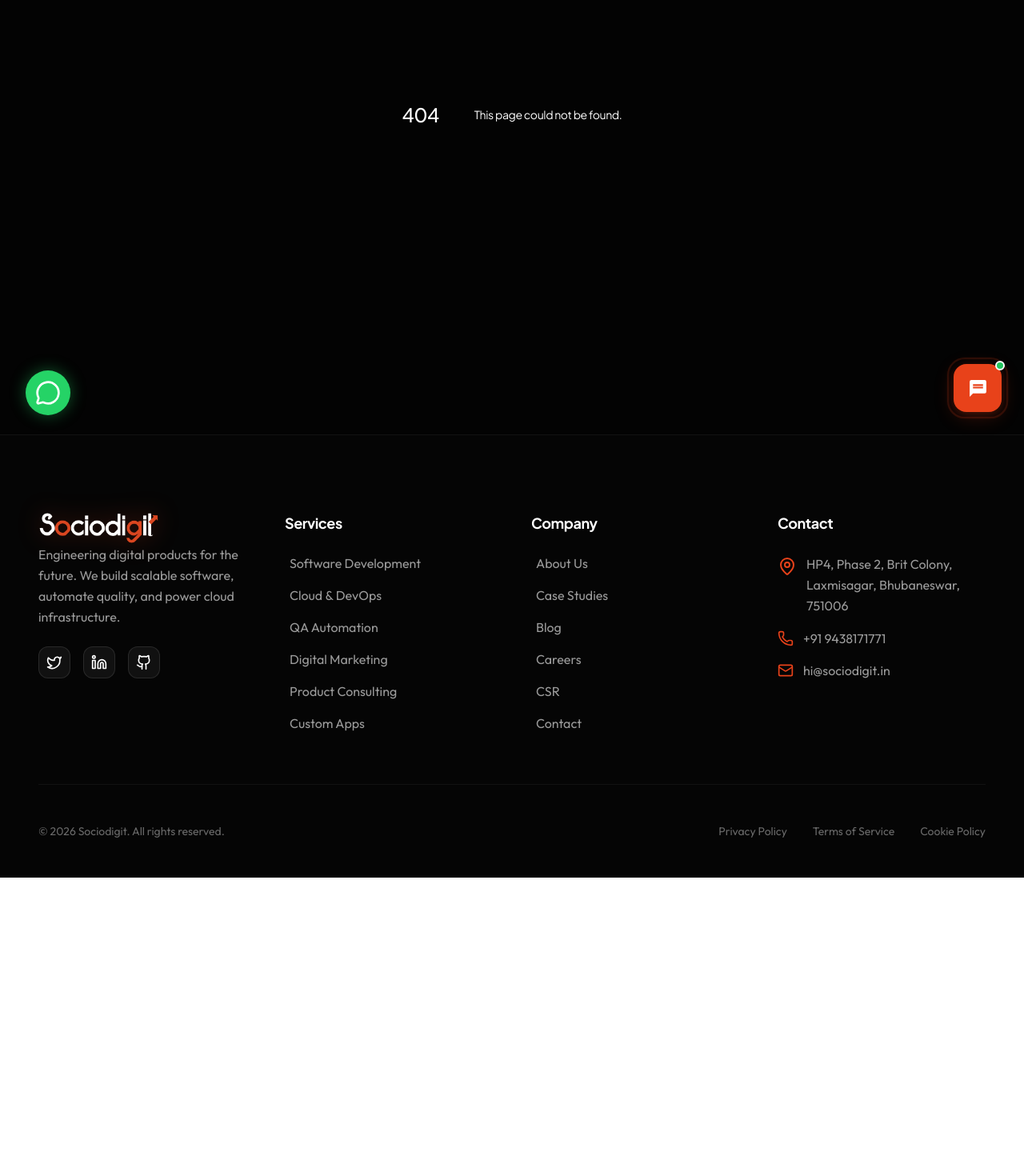
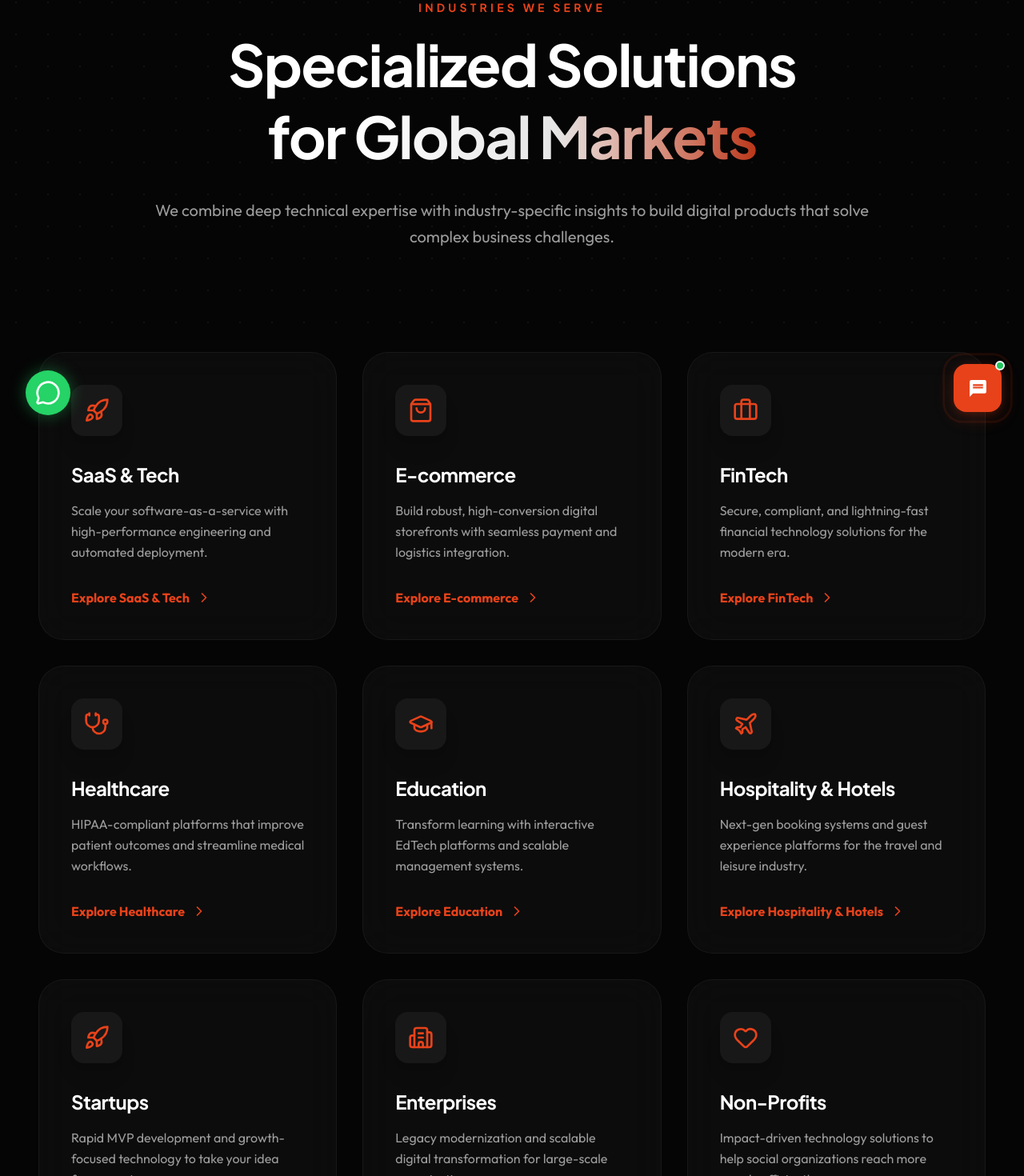
Before and after one commit to asim66/sociodigit, a Next.js app: page /industries in a window 1280 px wide. Before the commit this address had no page. Shown: the part 257-1727 px from the top of the page at 80% size. Before the commit the page ends 1354 px from the top, so only its background shows below. Built offline with nearby package versions, Linux system fonts and the light colour scheme.

Commit message:
feat: add industries showcase page with category grid and interactive cards

```diff
--- /dev/null
+++ b/src/app/industries/page.tsx
@@ -0,0 +1,176 @@
+// @ts-nocheck
+"use client";
+
+import React from 'react';
+import { motion } from 'motion/react';
+import {
+  ShoppingBag,
+  Stethoscope,
+  GraduationCap,
+  Building2,
+  Plane,
+  Briefcase,
+  Rocket,
+  Globe,
+  Heart,
+  ChevronRight,
+  ArrowRight
+} from 'lucide-react';
+import Link from 'next/link';
+
+const industries = [
+  {
+    title: "SaaS & Tech",
+    slug: "saas",
+    icon: <Rocket className="w-8 h-8" />,
+    description: "Scale your software-as-a-service with high-performance engineering and automated deployment.",
+    color: "from-blue-500/20 to-cyan-500/20"
+  },
+  {
+    title: "E-commerce",
+    slug: "ecommerce",
+    icon: <ShoppingBag className="w-8 h-8" />,
+    description: "Build robust, high-conversion digital storefronts with seamless payment and logistics integration.",
+    color: "from-orange-500/20 to-red-500/20"
+  },
+  {
+    title: "FinTech",
+    slug: "fintech",
+    icon: <Briefcase className="w-8 h-8" />,
+    description: "Secure, compliant, and lightning-fast financial technology solutions for the modern era.",
+    color: "from-emerald-500/20 to-teal-500/20"
+  },
+  {
+    title: "Healthcare",
+    slug: "healthcare",
+    icon: <Stethoscope className="w-8 h-8" />,
+    description: "HIPAA-compliant platforms that improve patient outcomes and streamline medical workflows.",
+    color: "from-rose-500/20 to-pink-500/20"
+  },
+  {
+    title: "Education",
+    slug: "education",
+    icon: <GraduationCap className="w-8 h-8" />,
+    description: "Transform learning with interactive EdTech platforms and scalable management systems.",
+    color: "from-violet-500/20 to-purple-500/20"
+  },
+  {
+    title: "Hospitality & Hotels",
+    slug: "hospitality-hotels",
+    icon: <Plane className="w-8 h-8" />,
+    description: "Next-gen booking systems and guest experience platforms for the travel and leisure industry.",
+    color: "from-amber-500/20 to-yellow-500/20"
+  },
+  {
+    title: "Startups",
+    slug: "startups",
+    icon: <Rocket className="w-8 h-8" />,
+    description: "Rapid MVP development and growth-focused technology to take your idea from zero to one.",
+    color: "from-cyan-500/20 to-blue-500/20"
+  },
+  {
+    title: "Enterprises",
+    slug: "enterprises",
+    icon: <Building2 className="w-8 h-8" />,
+    description: "Legacy modernization and scalable digital transformation for large-scale organizations.",
+    color: "from-slate-500/20 to-gray-500/20"
+  },
+  {
+    title: "Non-Profits",
+    slug: "non-profits",
+    icon: <Heart className="w-8 h-8" />,
+    description: "Impact-driven technology solutions to help social organizations reach more people efficiently.",
+    color: "from-red-500/20 to-rose-500/20"
+  }
+];
+
+export default function IndustriesPage() {
+  return (
+    <div className="min-h-screen bg-space-blue">
+      {/* Hero Section */}
+      <section className="relative pt-48 pb-20 lg:pt-64 lg:pb-32 grid-bg">
+        <div className="absolute top-0 left-1/2 -translate-x-1/2 w-full h-full -z-10 overflow-hidden">
+          <div className="glow-bg top-[-10%] left-[-10%] w-[50%] h-[50%] bg-brand-orange/10" />
+          <div className="glow-bg bottom-[-10%] right-[-10%] w-[50%] h-[50%] bg-indigo-500/10" />
+        </div>
+
+        <div className="container-custom relative z-10">
+          <motion.div
+            initial={{ opacity: 0, y: 20 }}
+            animate={{ opacity: 1, y: 0 }}
+            transition={{ duration: 0.8 }}
+            className="text-center max-w-4xl mx-auto"
+          >
+            <h2 className="text-sm font-bold text-brand-orange uppercase tracking-[0.3em] mb-4">Industries We Serve</h2>
+            <h1 className="text-4xl md:text-6xl lg:text-7xl font-display font-bold mb-8">
+              Specialized Solutions for <span className="gradient-text">Global Markets</span>
+            </h1>
+            <p className="text-xl text-white/60 leading-relaxed">
+              We combine deep technical expertise with industry-specific insights to build digital products that solve complex business challenges.
+            </p>
+          </motion.div>
+        </div>
+      </section>
+
+      {/* Industries Grid */}
+      <section className="pb-32 relative">
+        <div className="container-custom">
+          <div className="grid md:grid-cols-2 lg:grid-cols-3 gap-8">
+            {industries.map((industry, index) => (
+              <motion.div
+                key={industry.slug}
+                initial={{ opacity: 0, y: 20 }}
+                whileInView={{ opacity: 1, y: 0 }}
+                viewport={{ once: true }}
+                transition={{ delay: index * 0.1 }}
+                className="group relative"
+              >
+                <Link href={`/industries/${industry.slug}`}>
+                  <div className="glass-card p-10 h-full flex flex-col border-white/5 hover:border-brand-orange/30 transition-all duration-500 overflow-hidden group">
+                    {/* Background Highlight */}
+                    <div className={`absolute inset-0 bg-gradient-to-br ${industry.color} opacity-0 group-hover:opacity-100 transition-opacity duration-500 -z-10`}></div>
+
+                    <div className="w-16 h-16 bg-white/5 text-brand-orange rounded-2xl flex items-center justify-center mb-8 group-hover:bg-brand-orange group-hover:text-white transition-all duration-500 shadow-xl group-hover:scale-110 group-hover:rotate-6">
+                      {industry.icon}
+                    </div>
+
+                    <h3 className="text-2xl font-bold mb-4 group-hover:text-white transition-colors">{industry.title}</h3>
+                    <p className="text-white/60 mb-8 leading-relaxed flex-grow group-hover:text-white/80 transition-colors">
+                      {industry.description}
+                    </p>
+
+                    <div className="inline-flex items-center font-bold text-brand-orange group-hover:translate-x-2 transition-transform">
+                      <span>Explore {industry.title}</span>
+                      <ChevronRight size={20} className="ml-2" />
+                    </div>
+                  </div>
+                </Link>
+              </motion.div>
+            ))}
+          </div>
+        </div>
+      </section>
+
+      {/* Final CTA */}
+      <section className="pb-32">
+        <div className="container-custom">
+          <div className="glass p-12 lg:p-20 rounded-[3rem] text-center border-white/10 relative overflow-hidden">
+            <div className="absolute inset-0 grid-bg opacity-10 -z-10"></div>
+            <div className="glow-bg top-1/2 left-1/2 -translate-x-1/2 -translate-y-1/2 w-full h-full bg-brand-orange/5 blur-[120px] -z-10" />
+
+            <div className="max-w-2xl mx-auto relative z-10">
+              <h2 className="text-3xl md:text-5xl font-display font-bold mb-8">Don't See Your Industry?</h2>
+              <p className="text-lg text-white/60 mb-12">
+                We thrive on solving unique challenges across any sector. Let's discuss how our engineering expertise can work for your specific business.
+              </p>
+              <Link href="/contact" className="btn-primary inline-flex items-center space-x-2">
+                <span>Start a Conversation</span>
+                <ArrowRight size={20} />
+              </Link>
+            </div>
+          </div>
+        </div>
+      </section>
+    </div>
+  );
+}
```
